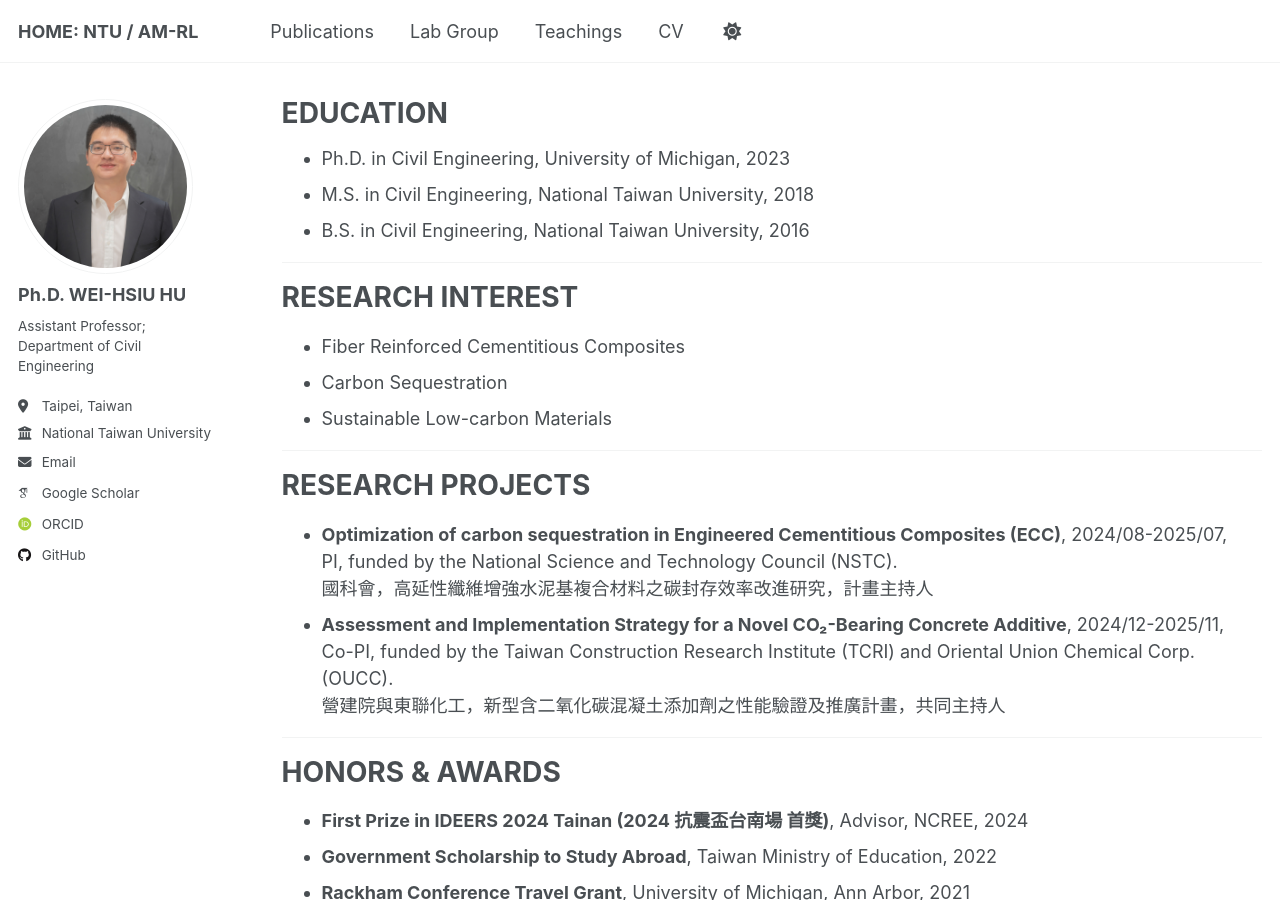
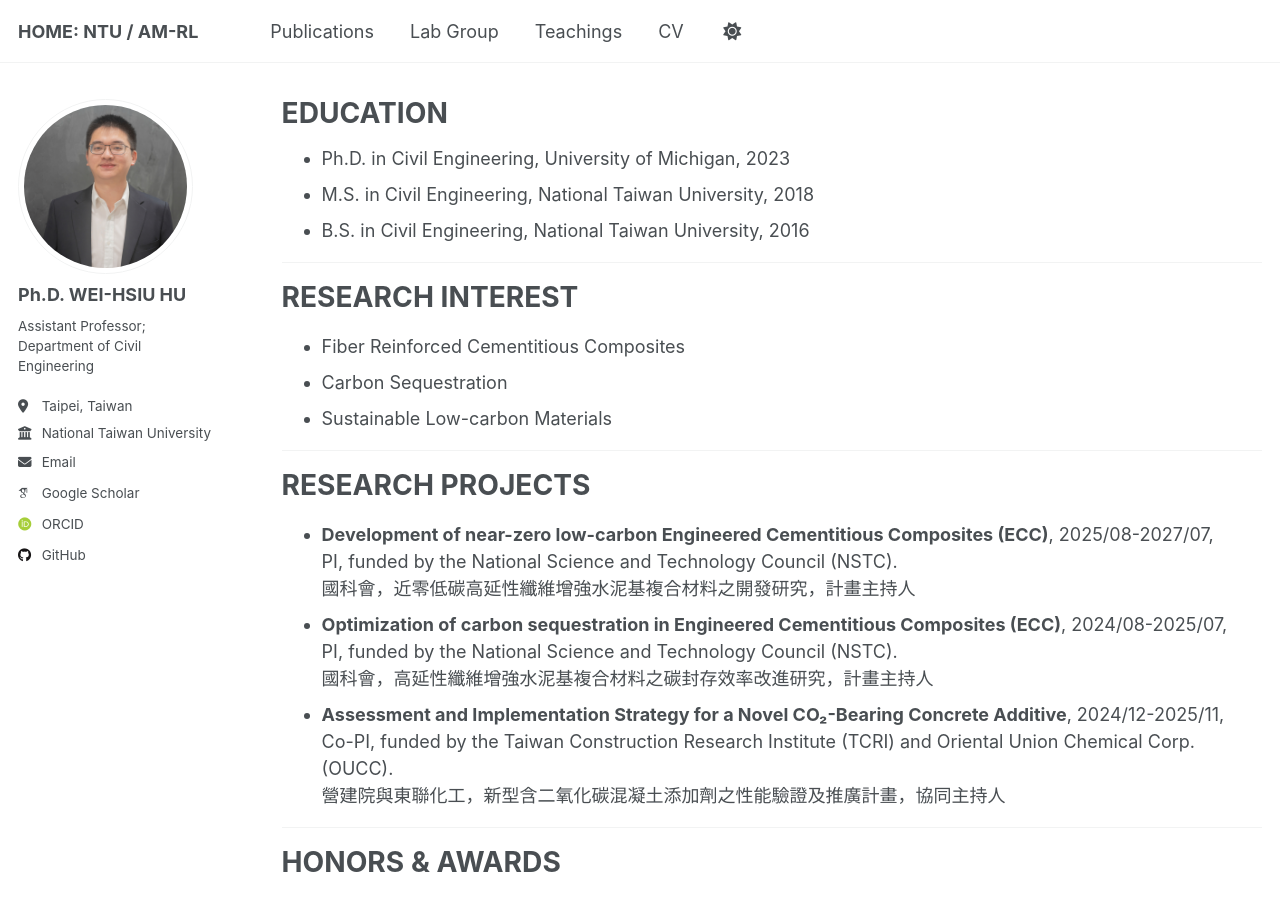
Before and after one commit to hwhsiu/hwhsiu.github.io, a Jekyll site: the page built from _pages/cv.md, in a window 1280 px wide and 900 px high. Built offline with Jekyll 4.4.1, drawn with Linux system fonts in a browser that asks for light colours; some web fonts are replaced.

Commit message:
Update cv.md

```diff
--- a/_pages/cv.md
+++ b/_pages/cv.md
@@ -23,12 +23,15 @@ redirect_from:
 
 ---
 # RESEARCH PROJECTS
+- **Development of near-zero low-carbon Engineered Cementitious Composites (ECC)**, 2025/08-2027/07,
+  PI, funded by the National Science and Technology Council (NSTC).
+  國科會，近零低碳高延性纖維增強水泥基複合材料之開發研究，計畫主持人
 - **Optimization of carbon sequestration in Engineered Cementitious Composites (ECC)**, 2024/08-2025/07,
   PI, funded by the National Science and Technology Council (NSTC).
   國科會，高延性纖維增強水泥基複合材料之碳封存效率改進研究，計畫主持人
 - **Assessment and Implementation Strategy for a Novel CO₂-Bearing Concrete Additive**, 2024/12-2025/11,
   Co-PI, funded by the Taiwan Construction Research Institute (TCRI) and Oriental Union Chemical Corp. (OUCC).
-  營建院與東聯化工，新型含二氧化碳混凝土添加劑之性能驗證及推廣計畫，共同主持人
+  營建院與東聯化工，新型含二氧化碳混凝土添加劑之性能驗證及推廣計畫，協同主持人
 
 ---
 # HONORS & AWARDS
```
